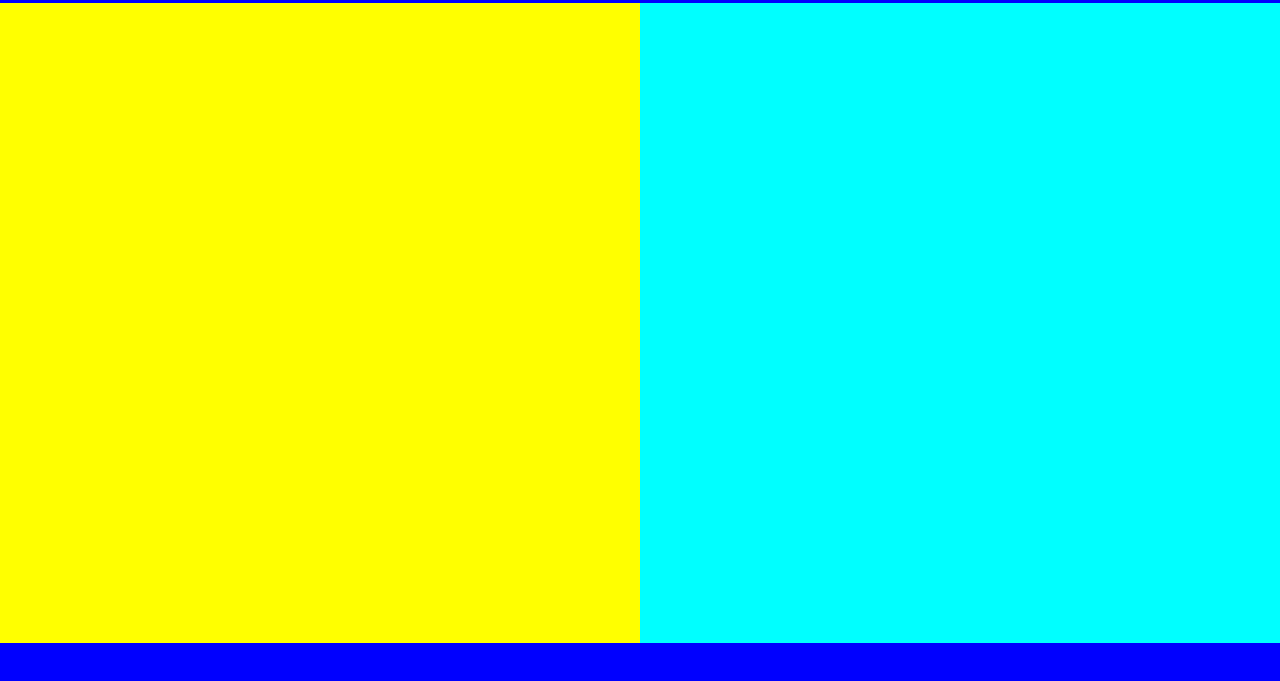
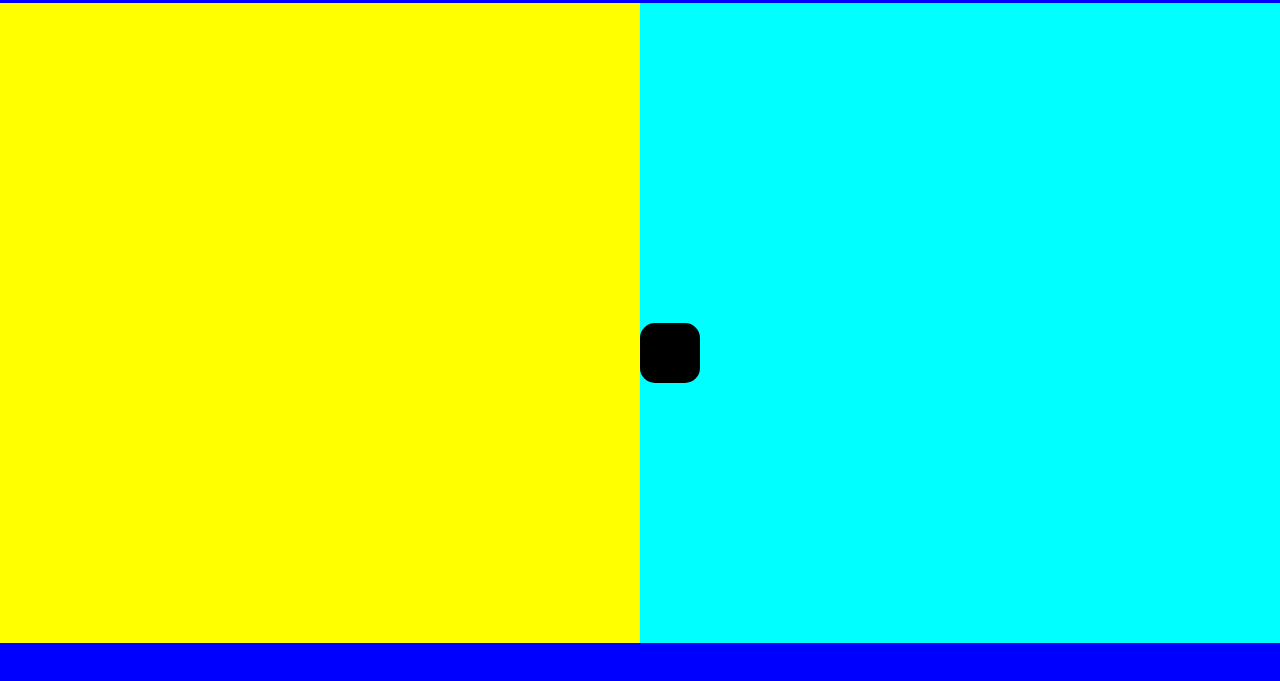
Before and after one commit to geoffreyjiang/layout_template, a plain HTML site: page index.html in a window 1280 px wide. Shown: the part 77-758 px from the top of the page. Drawn offline with Linux system fonts and the light colour scheme.

Commit message:
centered div inside thing

```diff
--- a/assets/style.css
+++ b/assets/style.css
@@ -52,8 +52,19 @@ nav {
 .right {
     background-color: cyan;
     float: right;
+    position: relative;
 }
 
+.center {
+    position: absolute;
+    top: 50%;
+    left:50%;
+    transform: translate (-50%,-50%);
+    background-color: black;
+    height: 60px;
+    width: 60px;
+    border-radius: 15px;
+}
 
   footer {
     height: 10vh;
--- a/index.html
+++ b/index.html
@@ -18,6 +18,7 @@
     <main class="clearfix">
         <aside class="left"></aside>
         <aside class="right"></aside>
+        <div class="center"></div>
     </main>
     <footer></footer>
   </body>
```
